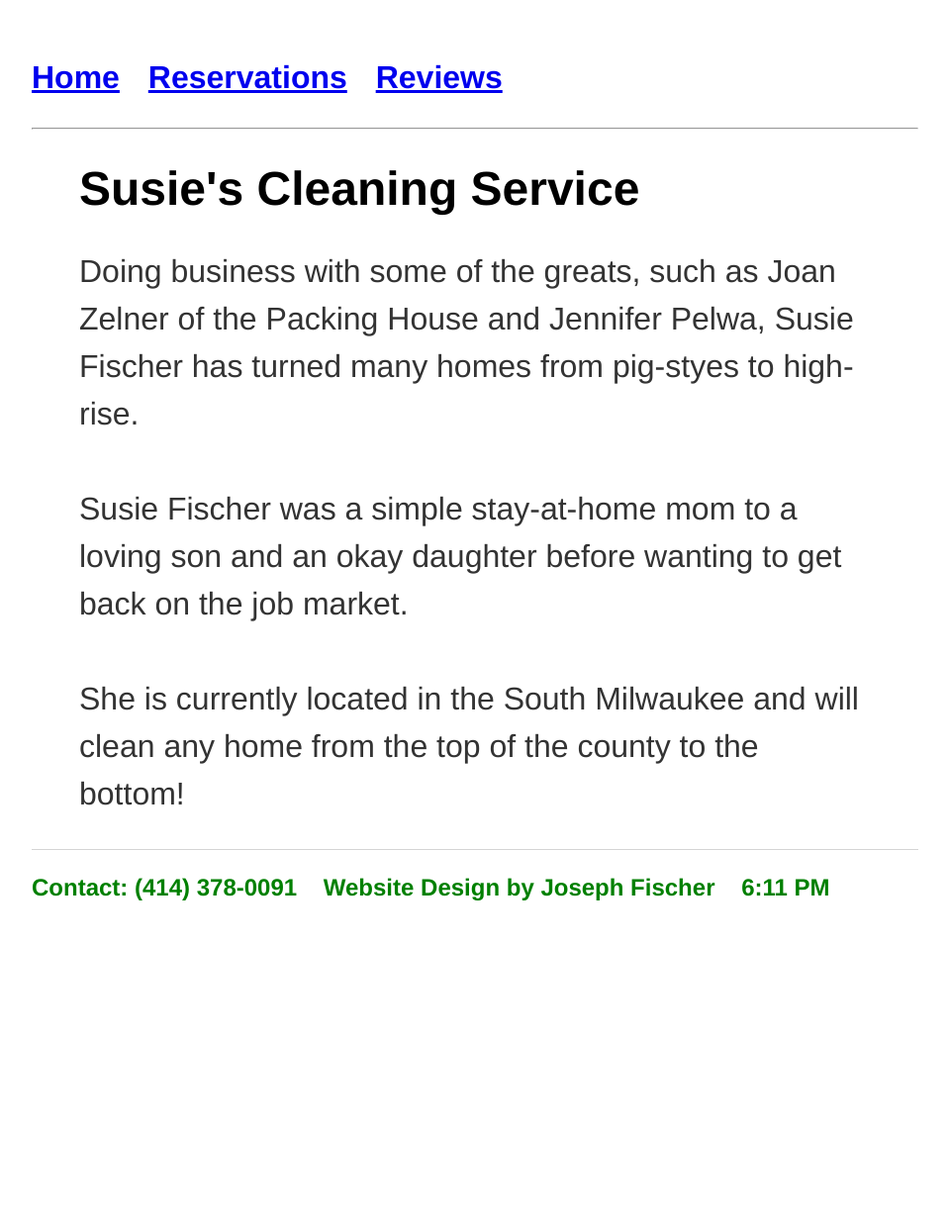
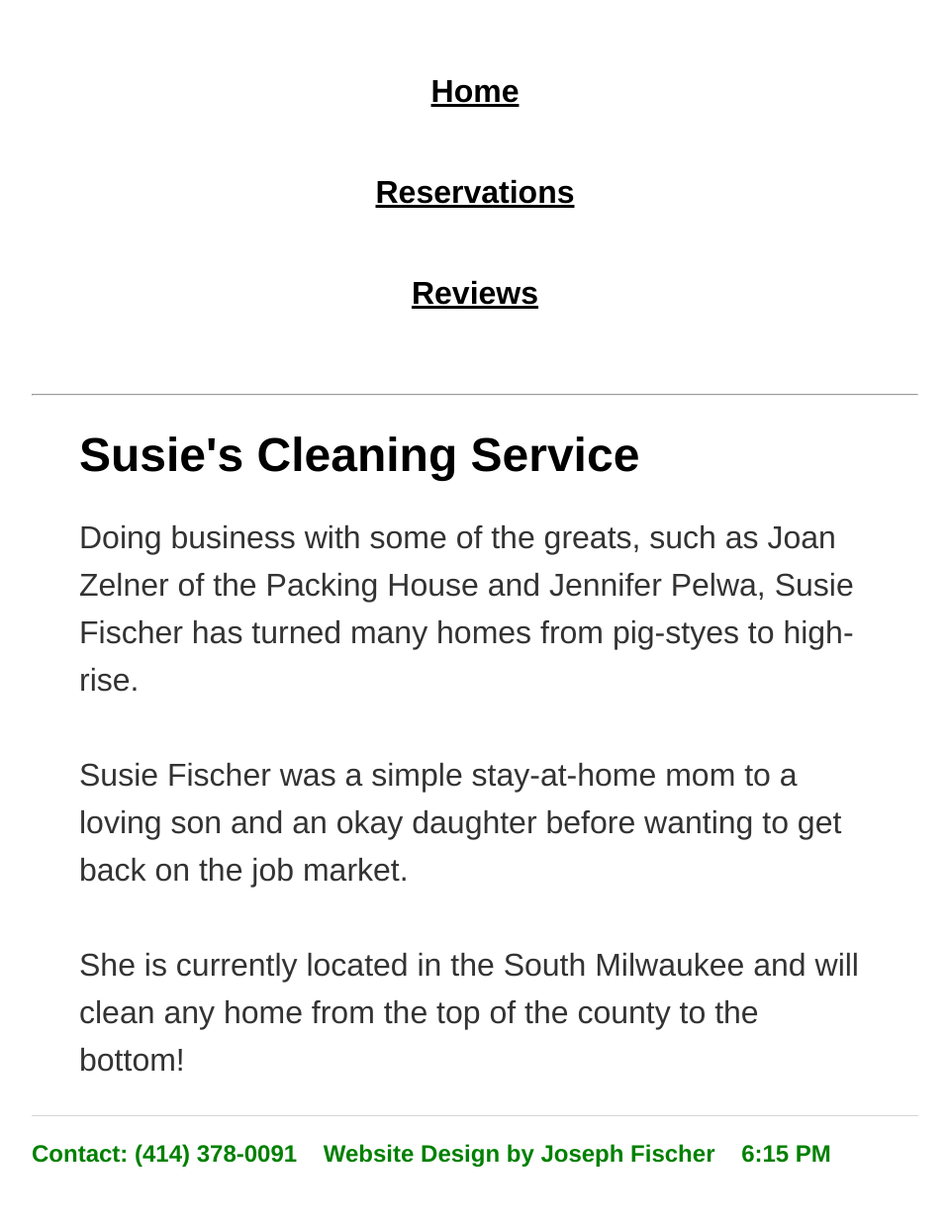
Before and after one commit to MrGreen014/MrGreen014.github.io, a Jekyll site: the page built from index.html, in a window 1280 px wide. Shown: the whole page at 99% size, without its empty margins (160-1119 px from the left). Built offline with Jekyll 4.4.1, drawn with Linux system fonts in a browser that asks for light colours; before the commit the page ends 971 px from its top, so only the background shows below that.

Commit message:
Fancy Nav Bar

```diff
--- a/_layouts/default.html
+++ b/_layouts/default.html
@@ -25,7 +25,7 @@
     <ul>
       <li>Contact: (414) 378-0091</li>
       <li>Website Design by Joseph Fischer</li>
-      <li>6:11 PM</li>
+      <li>6:15 PM</li>
     </ul>
   </footer>
 </body>
--- a/main.css
+++ b/main.css
@@ -31,12 +31,17 @@ nav ul li, footer ul li
 
 a
 {
-   text-decoration-style: none;
+  display: block;
+  color: black;
+  text-align: center;
+  padding: 14px 16px;
+  text-decoration-style: none;
 }
 
 a:hover
 {
   text-decoration: underline;
+  background-color: #111;
 }
 
 h1
```
